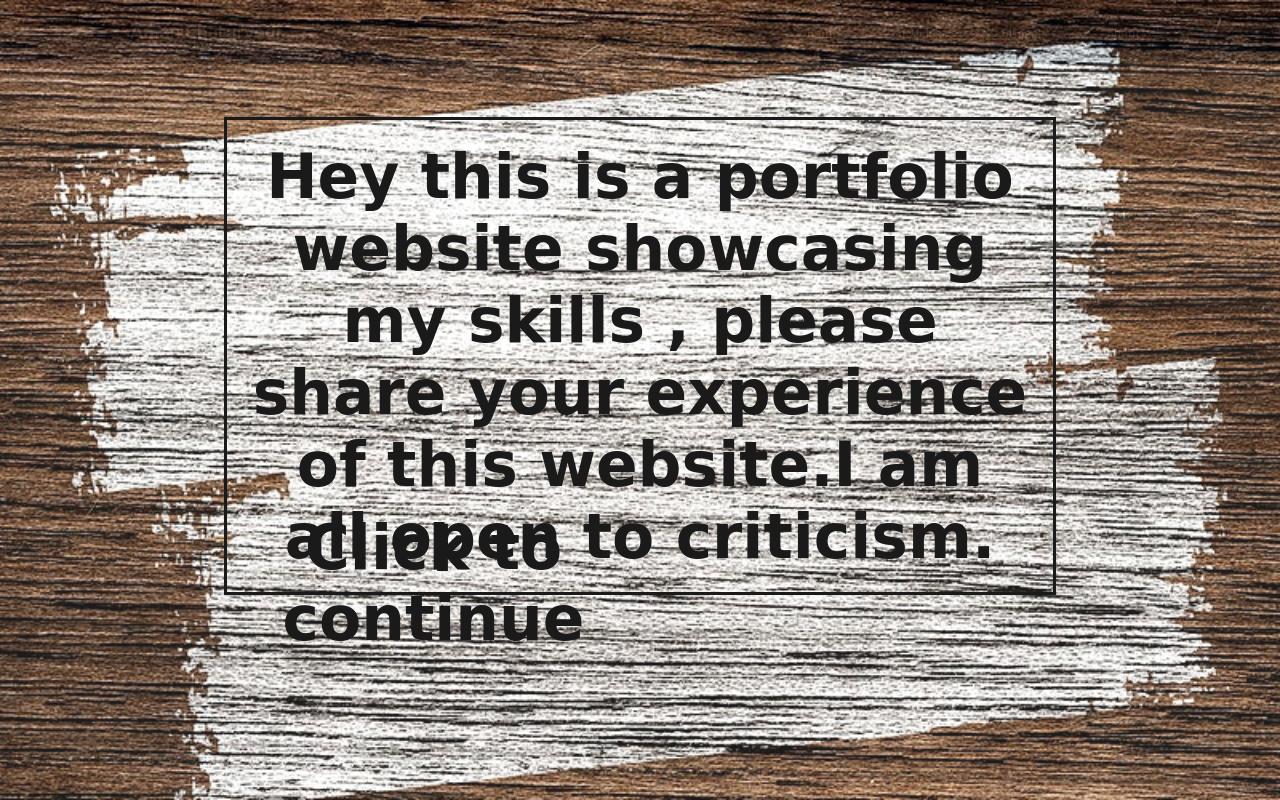
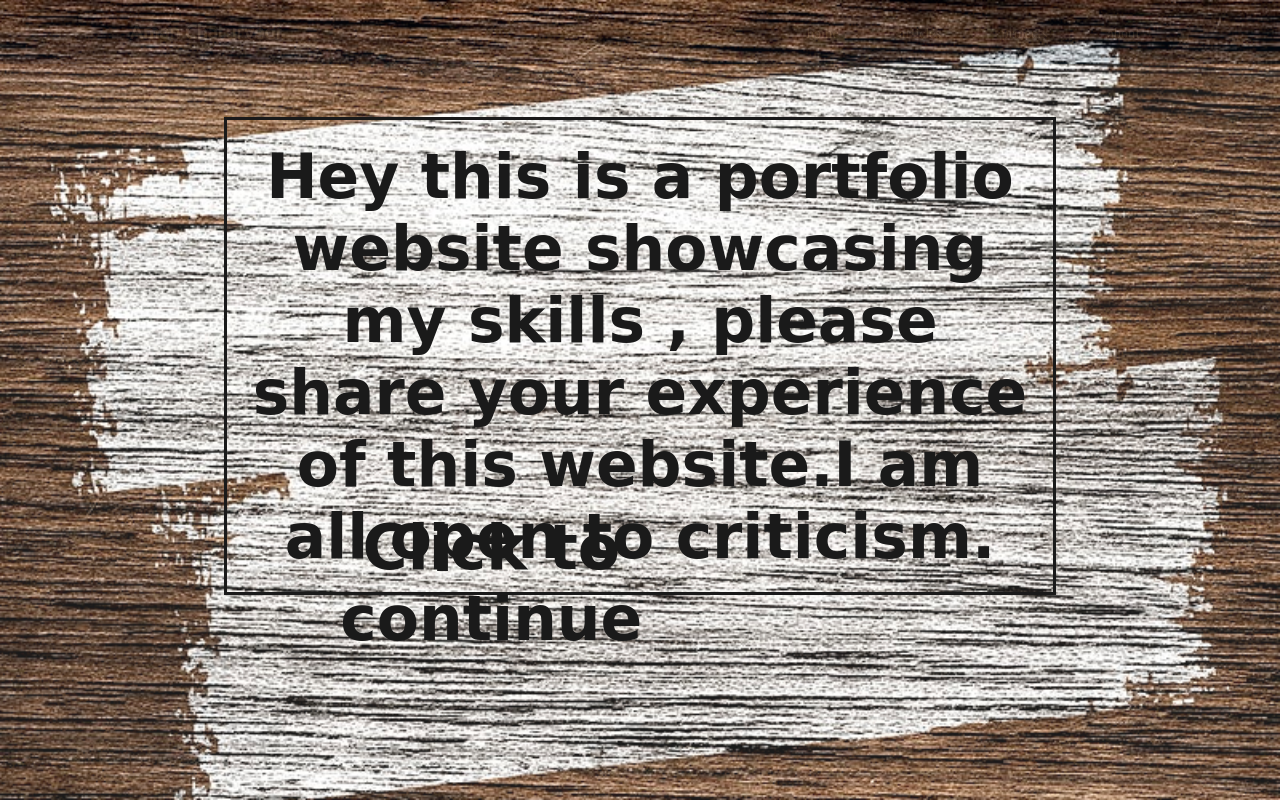
Before and after one commit to ChaturvediAman/portfolio, a plain HTML site: page index.html in a window 1280 px wide. Drawn offline with nearby package versions, Linux system fonts and the light colour scheme; a web font is replaced by a local one.

Commit message:
message for commit

```diff
--- a/css/style.css
+++ b/css/style.css
@@ -25,10 +25,15 @@
 .btn{
     position: absolute;
     top: 49vh;
-    right: 50%;
+    right: 36%;
     z-index: 100;
+    display: flex;
+    justify-content: center;
+    align-items: center;
 }
-
+.btn:hover{
+    cursor:pointer;
+}
 
 
 
```
